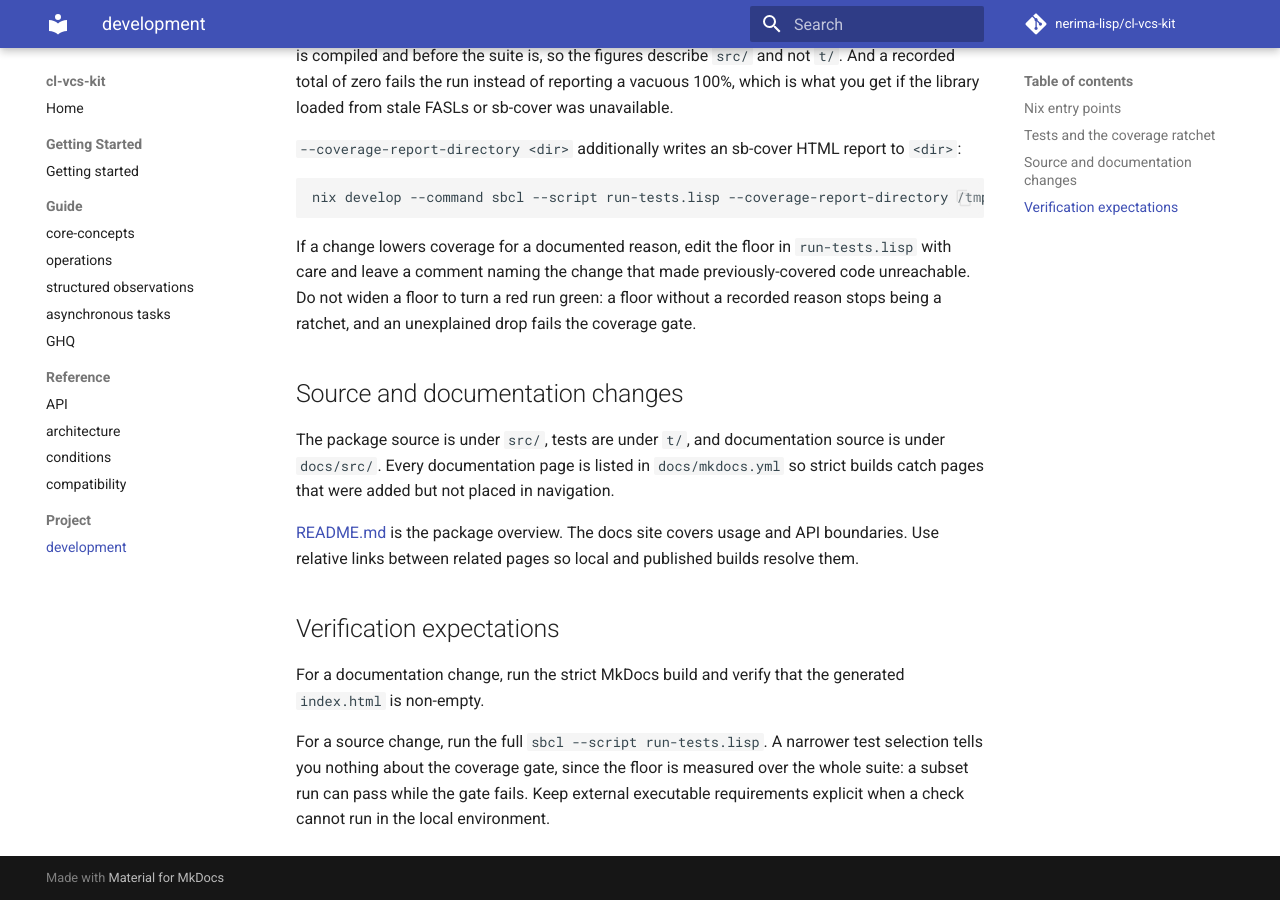
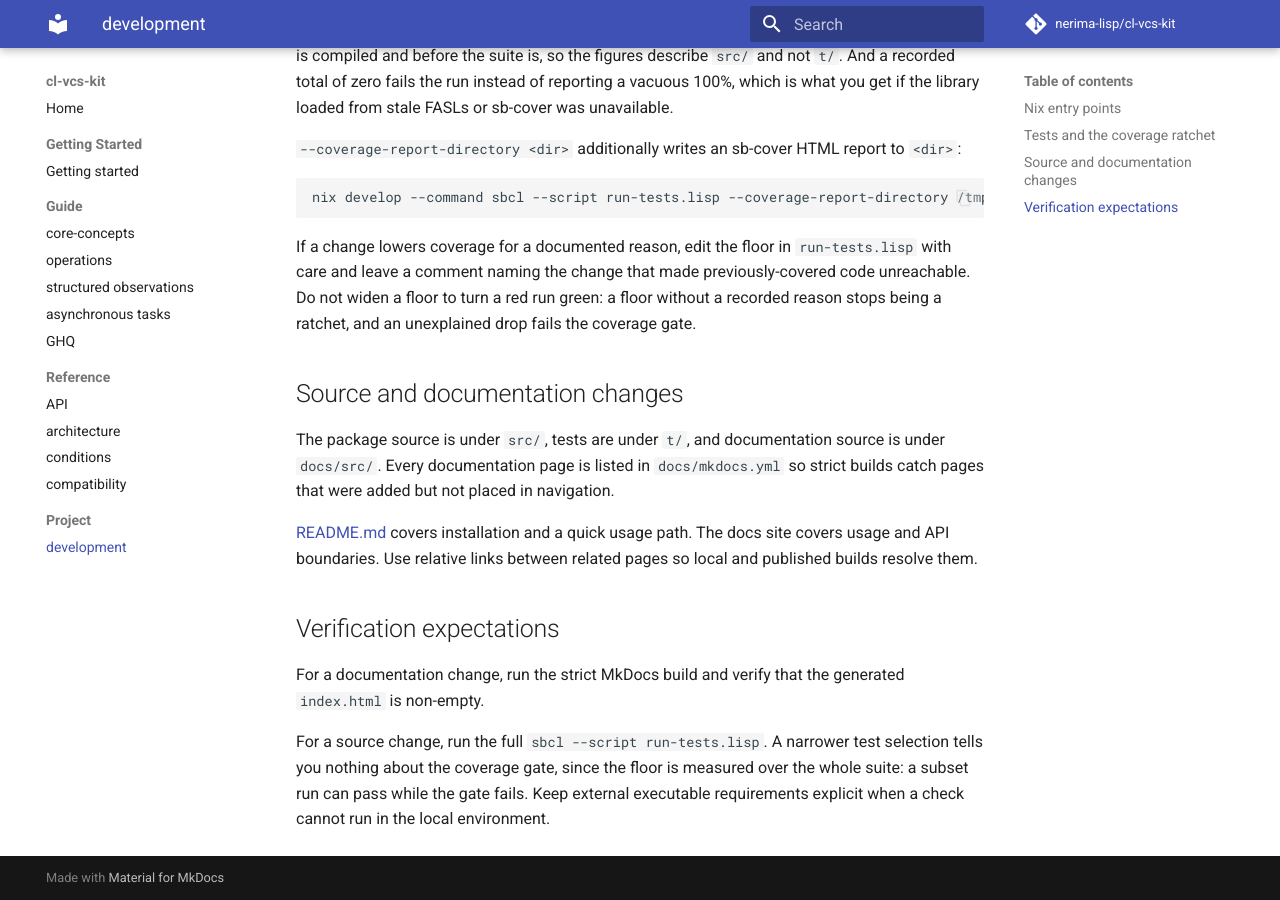
Before and after one commit to nerima-lisp/cl-vcs-kit, an MkDocs documentation site: the page built from docs/src/project/development.md, in a window 1280 px wide and 900 px high, scrolled down 1223 px. Built offline with MkDocs 1.6.1 and Material for MkDocs 9.7.7, drawn with Linux system fonts in a browser that asks for light colours; comment, search, counter and statistics services are not loaded.

Commit message:
docs: describe README role directly

```diff
--- a/docs/src/project/development.md
+++ b/docs/src/project/development.md
@@ -81,9 +81,10 @@ source is under `docs/src/`. Every documentation page is listed in
 `docs/mkdocs.yml` so strict builds catch pages that were added but not placed
 in navigation.
 
-[README.md](https://github.com/nerima-lisp/cl-vcs-kit/blob/main/README.md) is the
-package overview. The docs site covers usage and API boundaries. Use relative
-links between related pages so local and published builds resolve them.
+[README.md](https://github.com/nerima-lisp/cl-vcs-kit/blob/main/README.md) covers
+installation and a quick usage path. The docs site covers usage and API
+boundaries. Use relative links between related pages so local and published
+builds resolve them.
 
 ## Verification expectations
 
```
